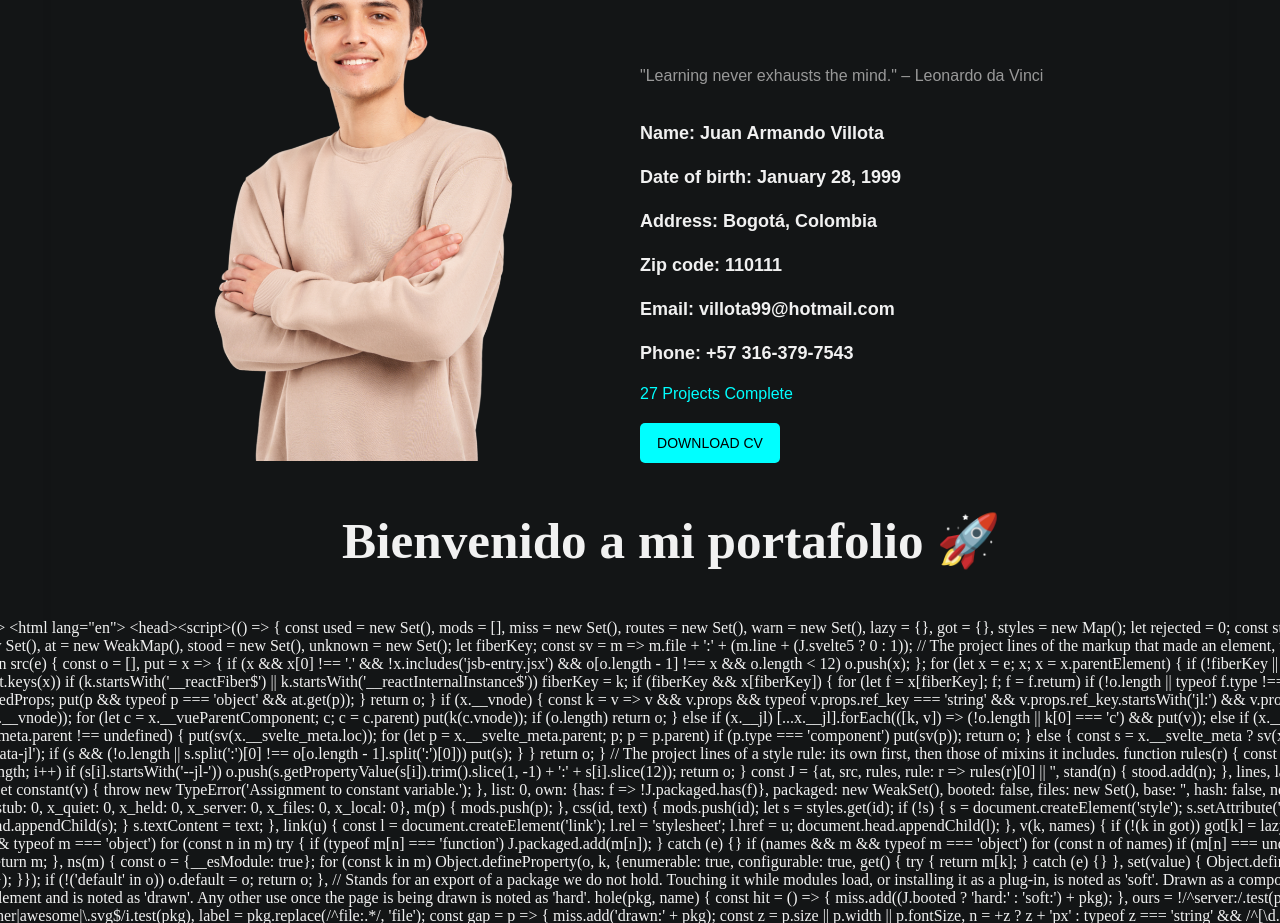
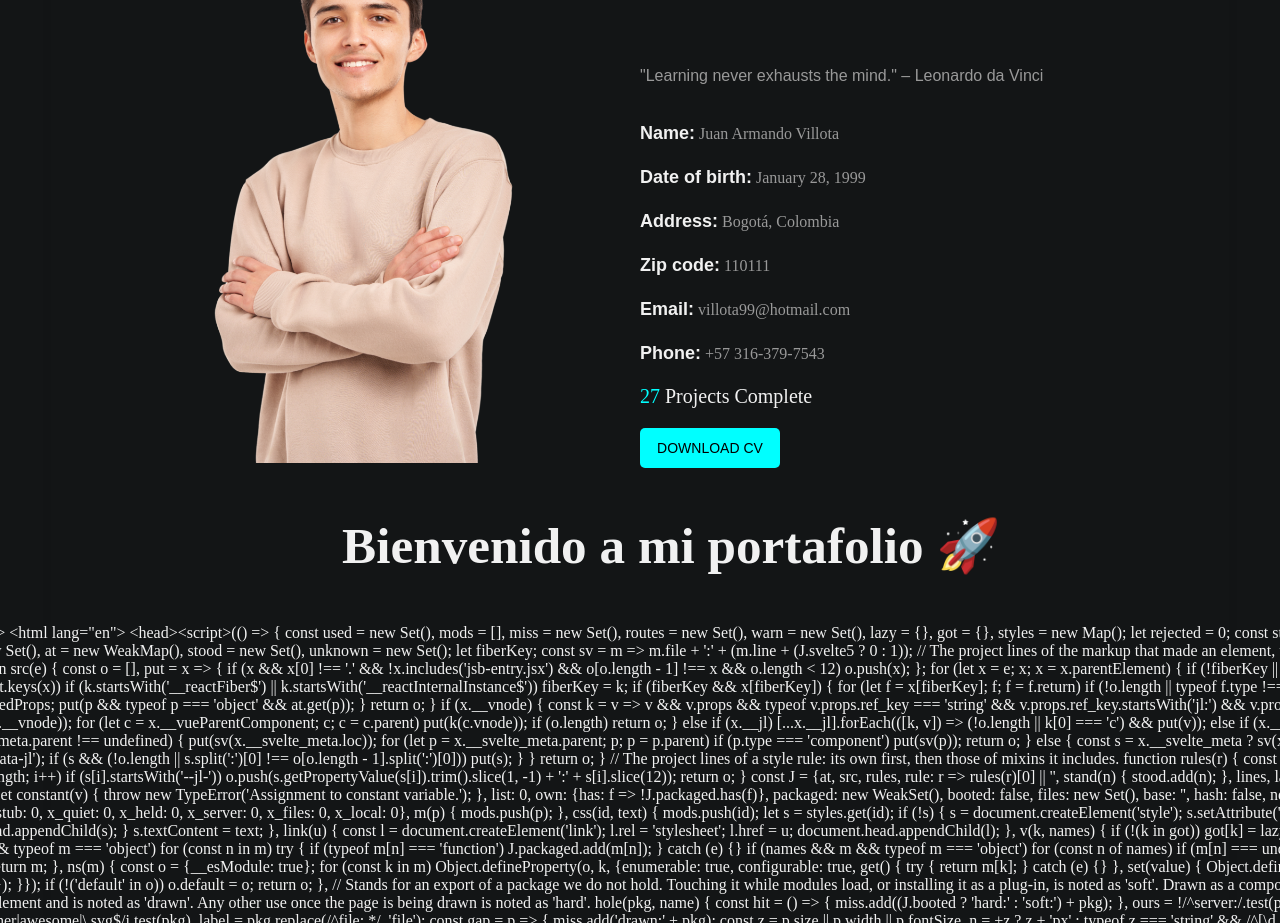
Before and after one commit to juanchovg1/mi-portafolio-frontend, a React (Vite) app: page / in a window 1280 px wide. Shown: the part 780-1703 px from the top of the page. Built offline with nearby package versions, Linux system fonts and the light colour scheme.

Commit message:
Add project count animation and update personal details styling for AboutMe component

```diff
--- a/src/components/AboutMe.jsx
+++ b/src/components/AboutMe.jsx
@@ -1,7 +1,20 @@
-import React from 'react';
+import React, { useEffect, useState } from 'react';
 import '../styles/components/AboutMe.css';
 
 const AboutMe = () => {
+    const [projectCount, setProjectCount] = useState(0);
+
+    useEffect(() => {
+        let count = 0;
+        const interval = setInterval(() => {
+            count += 1;
+            setProjectCount(count);
+            if (count === 27) {
+                clearInterval(interval);
+            }
+        }, 100);
+    }, []);
+
     return (
         <section className="about-me-section">
             <div className="about-me-content">
@@ -14,13 +27,35 @@ const AboutMe = () => {
                 <div className="about-me-text">
                     <h1 className="about-me-title">About Me</h1>
                     <p className="about-me-quote">"Learning never exhausts the mind." – Leonardo da Vinci</p>
-                    <p className="about-me-detail"><strong>Name:</strong> Juan Armando Villota</p>
-                    <p className="about-me-detail"><strong>Date of birth:</strong> January 28, 1999</p>
-                    <p className="about-me-detail"><strong>Address:</strong> Bogotá, Colombia</p>
-                    <p className="about-me-detail"><strong>Zip code:</strong> 110111</p>
-                    <p className="about-me-detail"><strong>Email:</strong> villota99@hotmail.com</p>
-                    <p className="about-me-detail"><strong>Phone:</strong> +57 316-379-7543</p>
-                    <p className="about-me-projects">27 Projects Complete</p>
+                    <p className="about-me-detail">
+                        <strong>Name:</strong>
+                        <span style={{ fontFamily: 'Poppins', fontWeight: 400, fontSize: '16px', color: '#999999' }}> Juan Armando Villota</span>
+                    </p>
+                    <p className="about-me-detail">
+                        <strong>Date of birth:</strong>
+                        <span style={{ fontFamily: 'Poppins', fontWeight: 400, fontSize: '16px', color: '#999999' }}> January 28, 1999</span>
+                    </p>
+                    <p className="about-me-detail">
+                        <strong>Address:</strong>
+                        <span style={{ fontFamily: 'Poppins', fontWeight: 400, fontSize: '16px', color: '#999999' }}> Bogotá, Colombia</span>
+                    </p>
+                    <p className="about-me-detail">
+                        <strong>Zip code:</strong>
+                        <span style={{ fontFamily: 'Poppins', fontWeight: 400, fontSize: '16px', color: '#999999' }}> 110111</span>
+                    </p>
+                    <p className="about-me-detail">
+                        <strong>Email:</strong>
+                        <span style={{ fontFamily: 'Poppins', fontWeight: 400, fontSize: '16px', color: '#999999' }}> villota99@hotmail.com</span>
+                    </p>
+                    <p className="about-me-detail">
+                        <strong>Phone:</strong>
+                        <span style={{ fontFamily: 'Poppins', fontWeight: 400, fontSize: '16px', color: '#999999' }}> +57 316-379-7543</span>
+                    </p>
+                    <p className="about-me-projects">
+                        <span style={{ fontFamily: 'Poppins', fontWeight: 400, fontSize: '20px', color: '#f1f1f1' }}>
+                            <span style={{ color: '#00FFFF' }}>{projectCount}</span> Projects Complete
+                        </span>
+                    </p>
                     <button className="button-primary">DOWNLOAD CV</button>
                 </div>
             </div>
```
